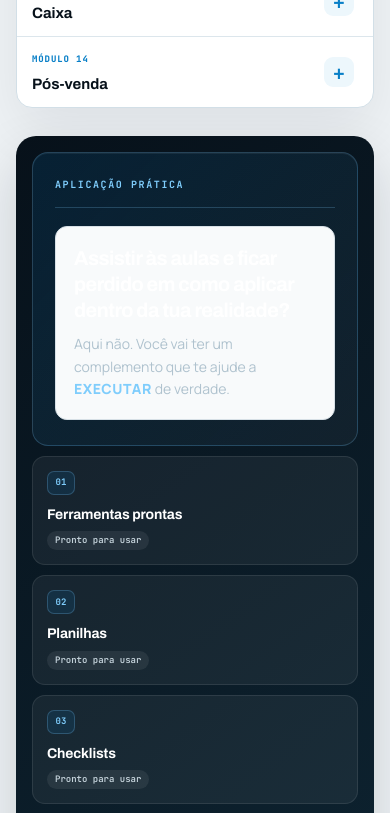
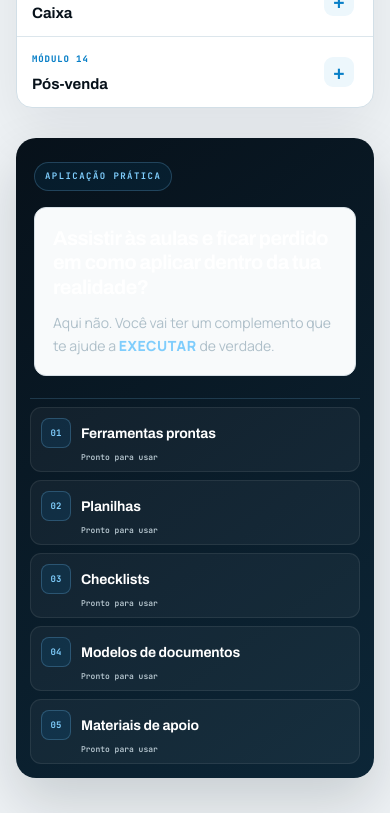
Before and after one commit to cezarhlima1/diegomensor, a Next.js app: page /oficinadealtaperformance in a window 390 px wide. Shown: the part 5200-6013 px from the top of the page. Built offline with nearby package versions, Linux system fonts and the light colour scheme.

Commit message:
refaz painel de aplicacao pratica

```diff
--- a/components/oficina-alta-performance/oficina.module.css
+++ b/components/oficina-alta-performance/oficina.module.css
@@ -1203,3 +1203,32 @@
 @media(prefers-reduced-motion:reduce){
   .pricingStage .installment>.goldPrice{animation:none}
 }
+
+/* Aplicação prática refeita como painel compacto e alinhado. */
+.processSection .materials{display:grid;grid-template-columns:minmax(0,.9fr) minmax(390px,1.1fr);grid-template-rows:repeat(5,auto);align-items:stretch;gap:8px 28px;margin-top:30px;padding:26px;border-radius:20px;background:linear-gradient(145deg,#07111a,#0c2637)}
+.processSection .materials .materialsIntro{grid-column:1;grid-row:1/6;display:flex;flex-direction:column;align-items:flex-start;justify-content:center;gap:0;padding:12px 30px 12px 10px;border:0;border-right:1px solid rgba(127,205,252,.18);border-radius:0;background:transparent;box-shadow:none;text-align:left}
+.processSection .materialsIntro>span{align-self:auto;display:inline-flex;justify-content:flex-start;padding:7px 10px;border:1px solid rgba(127,205,252,.22);border-radius:999px;background:rgba(4,149,240,.08);font-size:9px;text-align:left}
+.processSection .materialsIntro>div{display:grid;gap:12px;margin-top:20px}
+.processSection .materialsIntro>div strong{max-width:430px;color:#fff;font:680 24px/1.22 var(--font-archivo);letter-spacing:-.025em;text-align:left}
+.processSection .materialsIntro>div p{max-width:410px;margin:0;color:#aebfc9;font-size:14px;line-height:1.65;text-align:left}
+.processSection .materials>div:not(.materialsIntro){grid-column:2;display:grid;grid-template-columns:34px minmax(0,1fr) auto;align-items:center;gap:13px;min-height:58px;padding:10px 13px;border:1px solid rgba(255,255,255,.08);border-radius:11px;background:rgba(255,255,255,.045)}
+.processSection .materials>div:not(.materialsIntro) span{width:30px;height:30px;border-radius:8px}
+.processSection .materials>div:not(.materialsIntro) b{display:block;min-height:0;margin:0;color:#fff;font:670 14px/1.25 var(--font-archivo)}
+.processSection .materials>div:not(.materialsIntro) small{margin:0;padding:6px 8px;color:#b8c8d1;font-size:8px}
+@media(hover:hover) and (pointer:fine){
+  .processSection .materials>div:not(.materialsIntro):hover{transform:translateX(4px);border-color:rgba(127,205,252,.32);background:rgba(4,149,240,.09)}
+}
+@media(max-width:850px){
+  .processSection .materials{grid-template-columns:1fr;grid-template-rows:auto;gap:8px;padding:18px}
+  .processSection .materials .materialsIntro{grid-column:1;grid-row:auto;padding:10px 4px 22px;border-right:0;border-bottom:1px solid rgba(127,205,252,.18)}
+  .processSection .materialsIntro>div{margin-top:16px}
+  .processSection .materialsIntro>div strong{max-width:620px;font-size:21px}
+  .processSection .materialsIntro>div p{max-width:600px}
+  .processSection .materials>div:not(.materialsIntro){grid-column:1;min-height:56px}
+}
+@media(max-width:430px){
+  .processSection .materials{padding:14px}
+  .processSection .materials>div:not(.materialsIntro){grid-template-columns:30px minmax(0,1fr);gap:10px;padding:10px}
+  .processSection .materials>div:not(.materialsIntro) small{grid-column:2;justify-self:start;margin-top:-5px;padding:0;background:transparent}
+  .processSection .materialsIntro>div strong{font-size:20px}
+}
```
